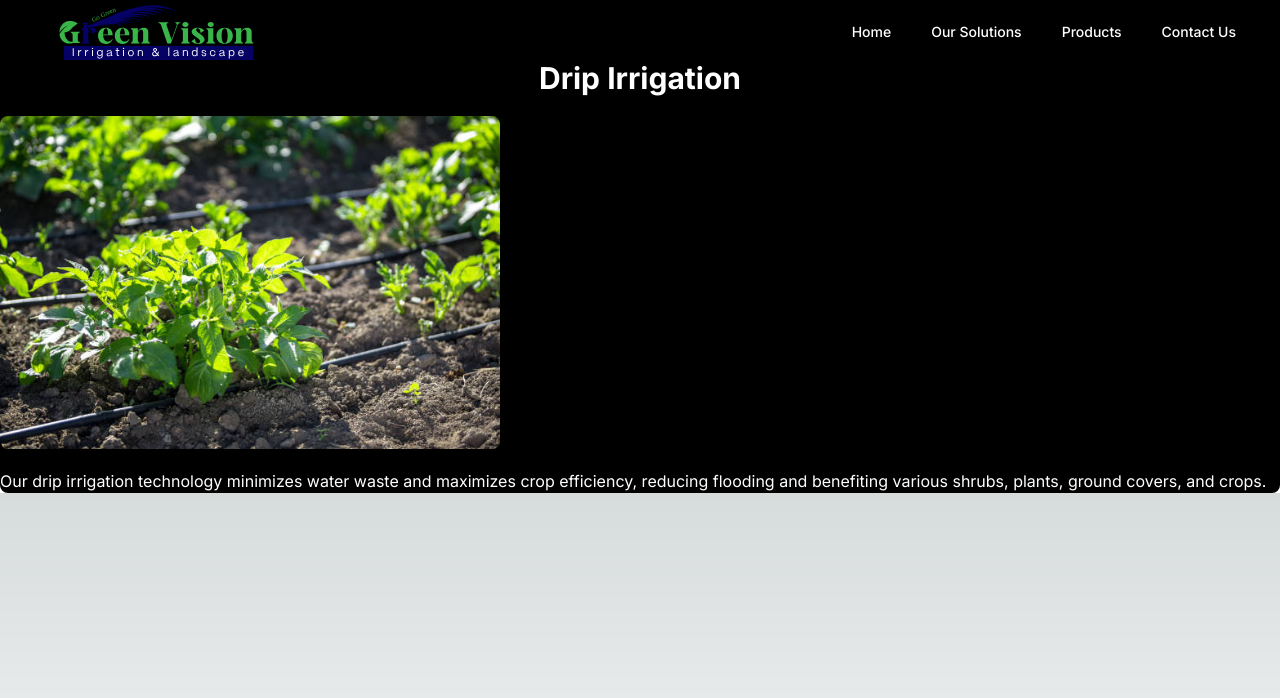
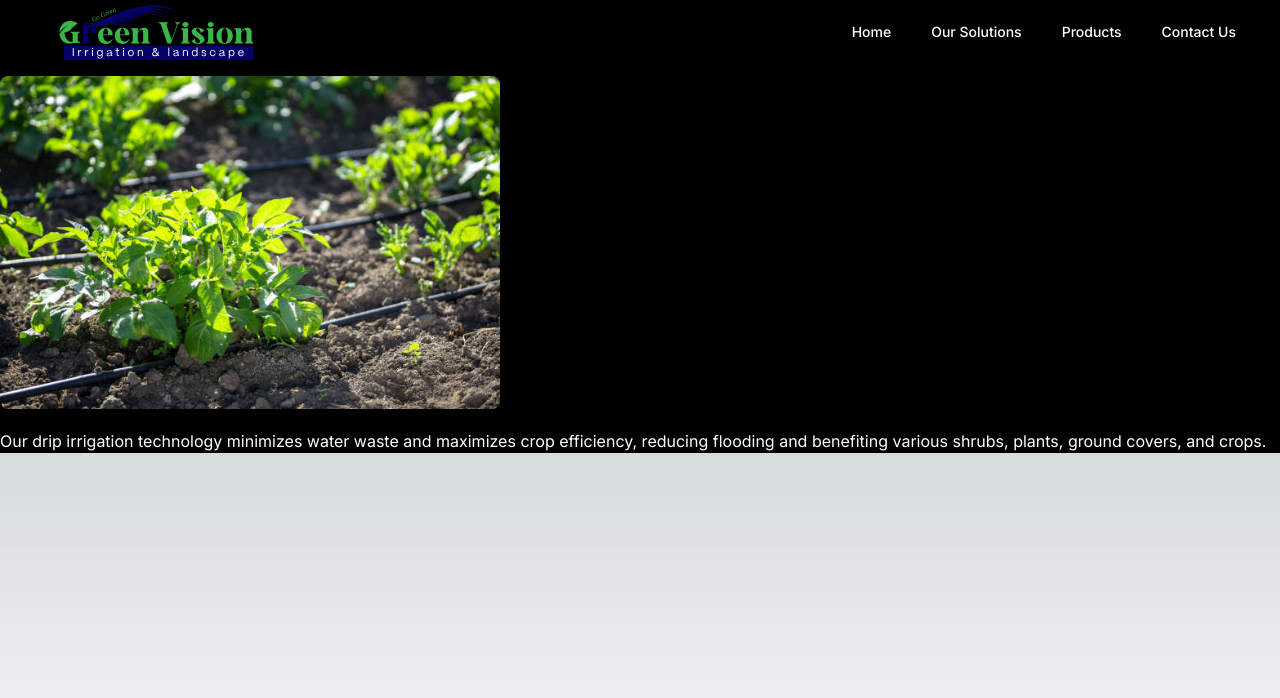
Before and after one commit to Asad06124/Green-Vision, a Next.js app: page /our-solutions/drip-irrigation in a window 1280 px wide. Shown: the top 698 px of the page. Built offline with nearby package versions, Linux system fonts and the light colour scheme.

Commit message:
solution detail bg

```diff
--- a/src/app/our-solutions/[slug]/page.tsx
+++ b/src/app/our-solutions/[slug]/page.tsx
@@ -27,7 +27,7 @@ export default async function SolutionPage({ params }: { params: { slug: string
   }
 
   return (
-    <div className="container mx-auto pt-10">
+    <div className="bg-black">
       <article className="bg-black text-white pt-5 rounded-lg">
         <header className="text-center">
           <h1 className="text-3xl font-bold">{solution.title}</h1>
```
